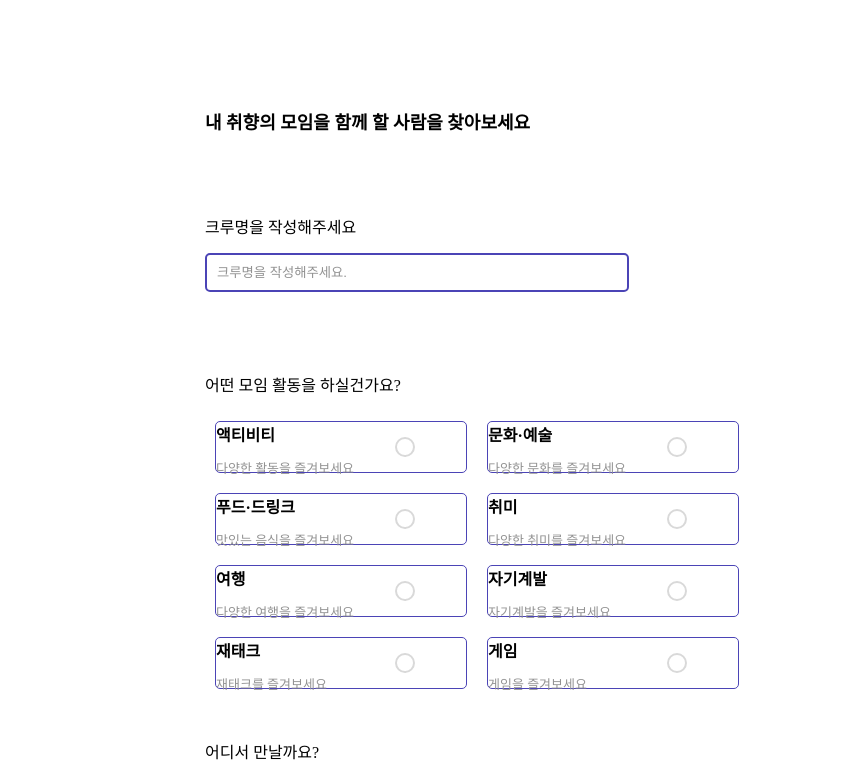
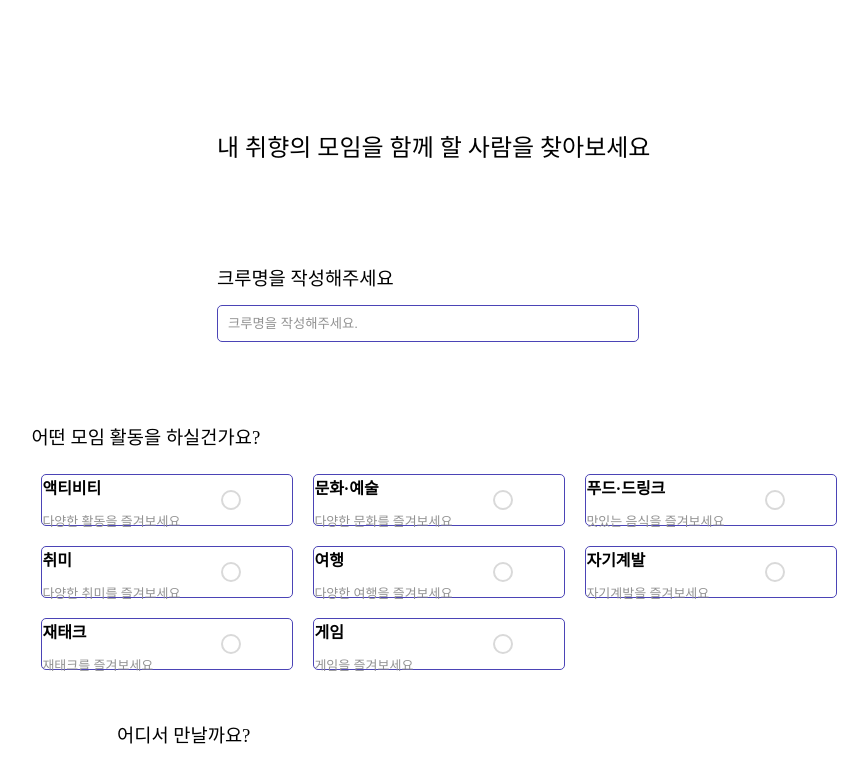
Before and after one commit to MODU-MOIM/momo-web, a React (Create React App) app: page / in a window 1280 px wide. Shown: the top 780 px of the page, without its empty margins (103-971 px from the left). Built offline with nearby package versions, Linux system fonts and the light colour scheme.

Commit message:
design: crewcreate ui 변경

```diff
--- a/src/pages/Crew/CrewCreate.jsx
+++ b/src/pages/Crew/CrewCreate.jsx
@@ -64,15 +64,20 @@ const Wrapper = styled.div`
 const Container = styled.div`
     display: flex;
     flex-direction: column;
-    justify-content: space-between;
-    margin: 60px 300px;
+    justify-content: center;
+    align-items: center;
+    margin: 60px 0px;
+    width: 80%;
 `
-const Title = styled.h1`
-    font-size: large;
-    margin: 40px 0px;
+const Title = styled.h2`
+    font-weight: normal;
+    margin: 60px 0px;
+    width: 50vw;
 `;
-const ItemTitle = styled.div`
+const ItemTitle = styled.h3`
+    font-weight: normal;
     margin: 40px 0px 15px 0px;
+    width: 50vw;
 `;
 
 const CrewName = styled.div`
@@ -81,7 +86,7 @@ const CrewName = styled.div`
 const NameInput = styled.input`
     padding: 10px;
     width: 400px;
-    border: 2px solid #4B44B6;
+    border: 1px solid #4B44B6;
     border-radius: 5px;
     box-shadow: none;
 
@@ -91,7 +96,6 @@ const NameInput = styled.input`
 `;
 
 const CrewTheme = styled.div`
-
 `;
 const CrewLocation = styled.div`
 `;
```
